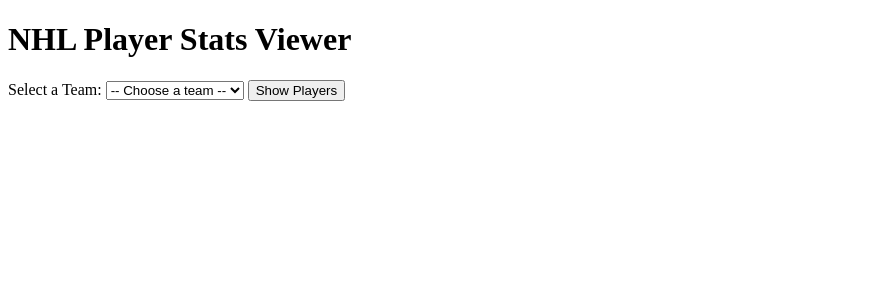
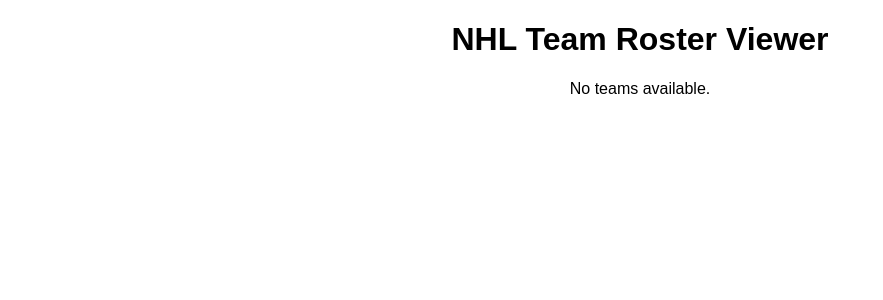
Before and after one commit to CalvinAtApex/Hockey-Stats, a Flask app: template templates/index.html in a window 1280 px wide. Shown: the top 300 px of the page, without its empty margins (0-883 px from the left). Run offline with Flask 3, Linux system fonts and the light colour scheme; the template is opened without the code that fills it, so the values that code supplies are empty.

Commit message:
Update index.html

```diff
--- a/templates/index.html
+++ b/templates/index.html
@@ -2,41 +2,59 @@
 <html lang="en">
 <head>
     <meta charset="UTF-8">
-    <title>NHL Player Stats Viewer</title>
+    <title>NHL Team Roster Viewer</title>
+    <style>
+        body { font-family: Arial, sans-serif; margin: 20px; }
+        h1 { text-align: center; }
+        form { text-align: center; margin: 20px 0; }
+        select, button {
+            padding: 10px;
+            font-size: 16px;
+        }
+        .team-grid {
+            display: flex;
+            flex-wrap: wrap;
+            justify-content: center;
+            gap: 20px;
+        }
+        .team-card {
+            border: 1px solid #ddd;
+            border-radius: 10px;
+            padding: 10px;
+            width: 150px;
+            text-align: center;
+            box-shadow: 0 2px 5px rgba(0,0,0,0.1);
+        }
+        .team-card img {
+            width: 100px;
+            height: auto;
+            margin-bottom: 10px;
+        }
+        .team-card a {
+            text-decoration: none;
+            color: #333;
+            font-weight: bold;
+        }
+    </style>
 </head>
 <body>
-    <h1>NHL Player Stats Viewer</h1>
 
-    <form method="POST">
-        <label for="team">Select a Team:</label>
-        <select name="team" id="team" required>
-    <option value="">-- Choose a team --</option>
-    {% for team in teams %}
-        <option value="{{ team.id }}" {% if selected_team == team.id %}selected{% endif %}>
-            {{ team.name }}
-        </option>
-    {% endfor %}
-</select>
+    <h1>NHL Team Roster Viewer</h1>
 
-        <button type="submit">Show Players</button>
-    </form>
+    {% if teams %}
+    <div class="team-grid">
+        {% for team in teams %}
+        <div class="team-card">
+            <a href="/roster/{{ team.abbrev }}">
+                <img src="{{ team.logo }}" alt="{{ team.name }}">
+                <div>{{ team.name }}</div>
+            </a>
+        </div>
+        {% endfor %}
+    </div>
+    {% else %}
+        <p style="text-align:center;">No teams available.</p>
+    {% endif %}
 
-    {% if players %}
-        <h2>Players</h2>
-        <table border="1">
-            <tr>
-                <th>Name</th>
-                <th>Position</th>
-                <th>Jersey Number</th>
-            </tr>
-            {% for player in players %}
-                <tr>
-                    <td>{{ player.person.fullName }}</td>
-                    <td>{{ player.position.abbreviation }}</td>
-                    <td>{{ player.jerseyNumber or 'N/A' }}</td>
-                </tr>
-            {% endfor %}
-        </table>
-    {% endif %}
 </body>
 </html>
```
